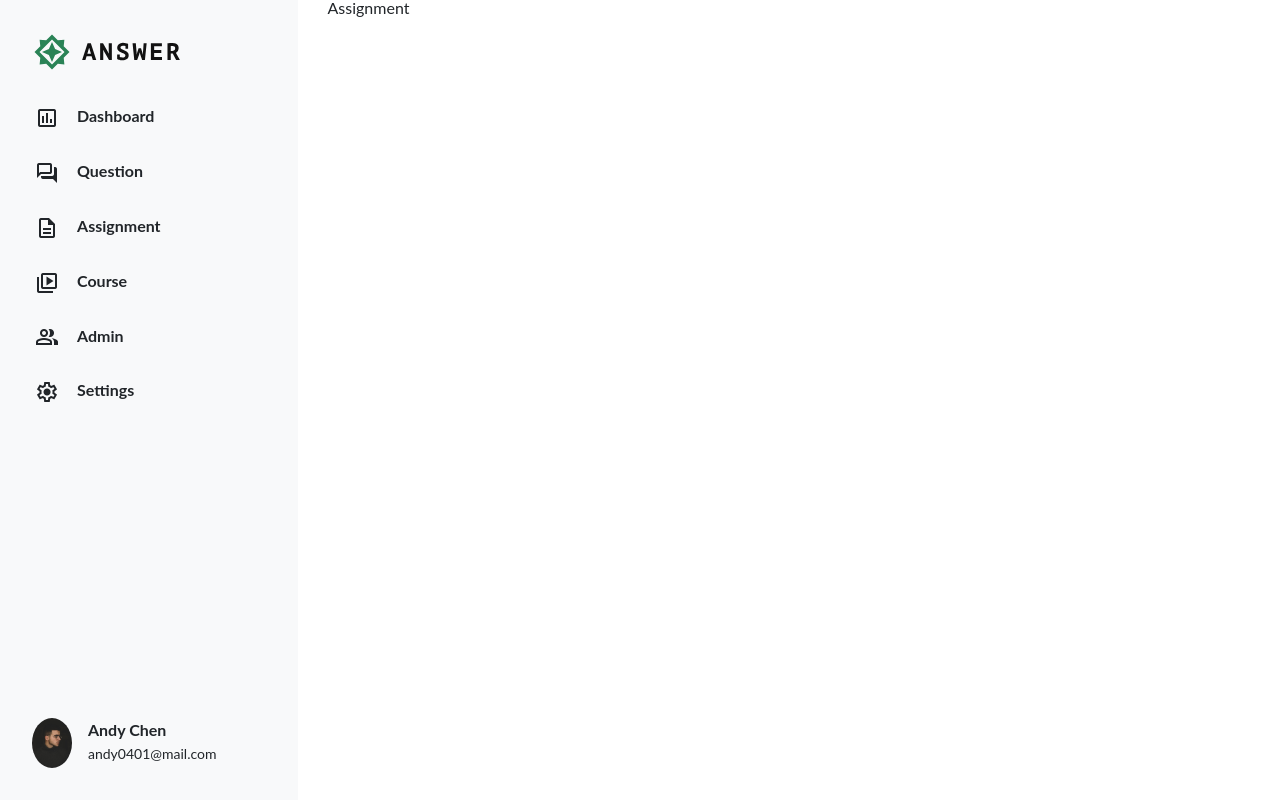
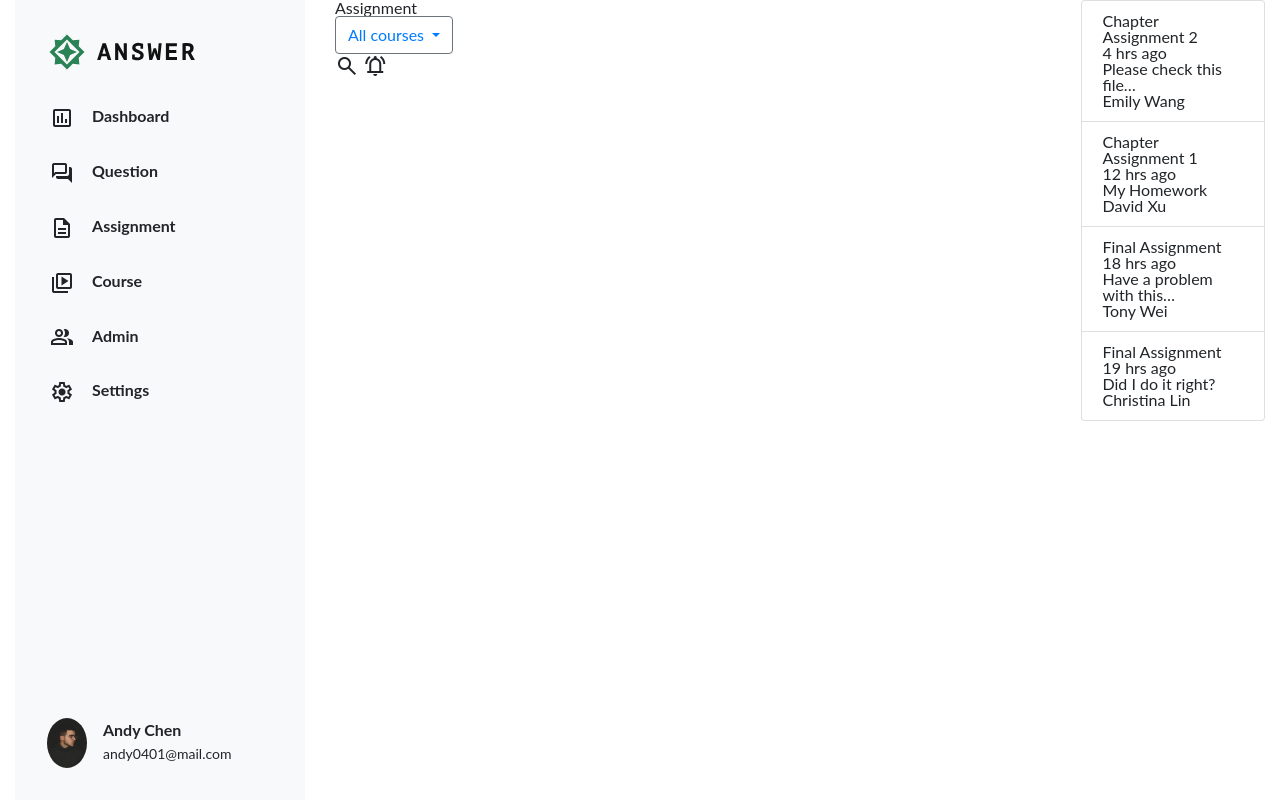
Before and after one commit to Raythomas4721/week_5_bs, a plain HTML site: page index.html in a window 1280 px wide. Drawn offline with nearby package versions, Linux system fonts and the light colour scheme.

Commit message:
Update 2022-08-16T09:18:11.999Z

```diff
--- a/index.html
+++ b/index.html
@@ -13,6 +13,7 @@
 </head>
 
 <body>
+  <div class="container-fluid">
     <div class="row h-100 ">
       <div class="col-3 h-100">
         <header class="d-flex flex-column justify-content-between">
@@ -53,11 +54,79 @@
 
 
 <div class="col-9 d-flex">
+  <div class="content-header  d-flex w-100 flex-row justify-content-between">
+    <div>
       <h2>Assignment</h2>
+      <div class="dropdown">
+        <button class="btn btn-secondary dropdown-toggle text-primary bg-transparent" type="button" id="dropdownMenuButton" data-toggle="dropdown" aria-haspopup="true" aria-expanded="false">
+          All courses
+        </button>
+        <div class="dropdown-menu" aria-labelledby="dropdownMenuButton">
+          <a class="dropdown-item" href="#">English</a>
+          <a class="dropdown-item" href="#">Math</a>
+          <a class="dropdown-item" href="#">History</a>
+        </div>
+      </div>
+      <div>
+        <a href="#">
+          <span class="material-symbols-outlined">
+            search
+            </span>
+        </a>
+        <a href="#"><span class="material-symbols-outlined">
+          notifications_active
+          </span></a>
+      </div>
+    </div>
 
   </div>
 
+  <ul class="list-group">
+    <li class="list-group-item">
+      <div>
+        <h3>Chapter Assignment 2</h3>
+        <p>4 hrs ago</p>
+      </div>
+      <div>
+        <p>Please check this file…</p>
+        <span>Emily Wang</span>
+      </div>
+    </li>
+    <li class="list-group-item">
+      <div>
+        <h3>Chapter Assignment 1</h3>
+        <p>12 hrs ago</p>
+      </div>
+      <div>
+        <p>My Homework</p>
+        <span>David Xu</span>
+      </div>
+    </li>
+    <li class="list-group-item">
+      <div>
+        <h3>Final Assignment</h3>
+        <p>18 hrs ago</p>
+      </div>
+      <div>
+        <p>Have a problem with this…</p>
+        <span>Tony Wei</span>
+      </div>
+    </li>
+    <li class="list-group-item">
+      <div>
+        <h3>Final Assignment</h3>
+        <p>19 hrs ago</p>
+      </div>
+      <div>
+        <p>Did I do it right?</p>
+        <span>Christina Lin</span>
+      </div>
+    </li>
+  </ul>
+</div>
 
+
+    </div>
   </div>
   <footer>
 
```
Lines whose indentation alone changed are shown as unchanged.
